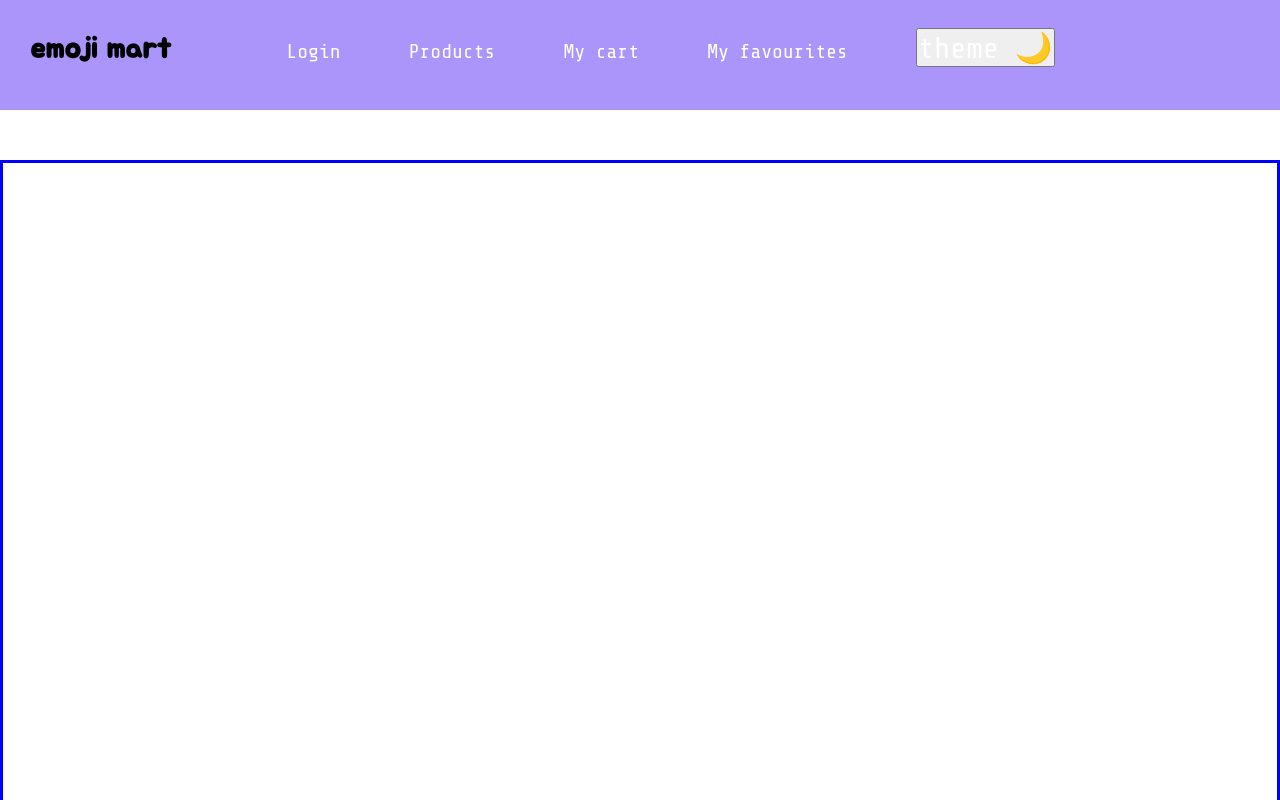
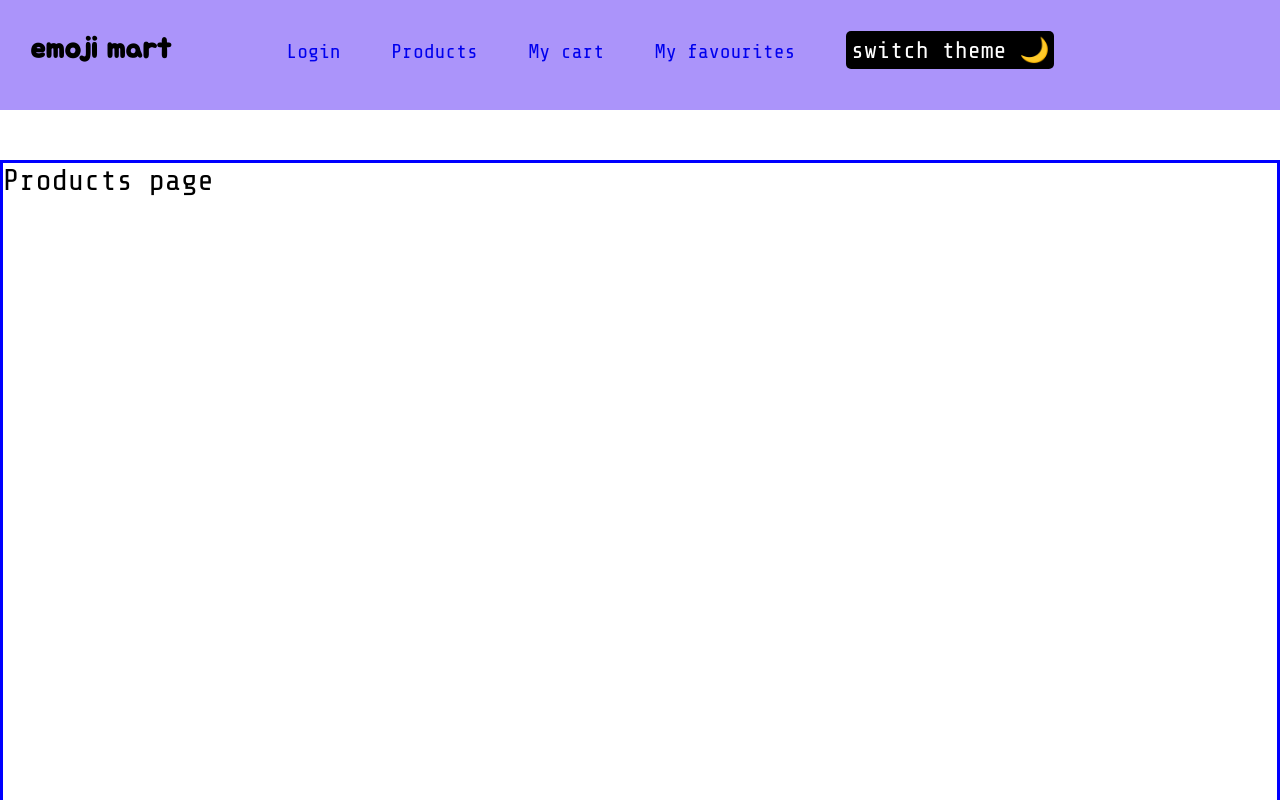
Before and after one commit to solenedel/emoji-mart, a React (Create React App) app: page /products in a window 1280 px wide. Shown: the top 800 px of the page. Built offline with nearby package versions, Linux system fonts and the light colour scheme; a web font is replaced by a local one.

Commit message:
style theme toggle button

```diff
--- a/src/App.js
+++ b/src/App.js
@@ -11,18 +11,19 @@ import { StyledHomePage } from "./components/styled/HomePage.style";
 function App() {
 
 const [theme, setTheme] = useState('light');
-const [toggleButtonIcon, setToggleButtonIcon] = useState('theme 🌙');
+const [toggleButtonIcon, setToggleButtonIcon] = useState('switch theme 🌙');
 
 // toggle between light and dark themes
 const toggleTheme = () => {
   if (theme === 'light') {
     setTheme('dark');
-    setToggleButtonIcon('theme ☀️');
+    setToggleButtonIcon('switch theme ☀️');
   } else {
     setTheme('light');
-    setToggleButtonIcon('theme 🌙');
+    setToggleButtonIcon('switch theme 🌙');
   }
 }
+
 
   return (
       <ThemeProvider theme={theme === 'light' ? lightTheme : darkTheme}>
--- a/src/components/Navbar.js
+++ b/src/components/Navbar.js
@@ -1,10 +1,25 @@
 import React, { useState } from "react";
 import { Link } from "react-router-dom";
-import { StyledDarkMode } from "./styled/DarkMode.style";
 
 
 const Navbar = ({ className, theme, setTheme, toggleTheme, toggleButtonIcon }) => {
 
+
+  const setThemeBtnStyle = () => {
+    if (theme === 'light') {
+      return {
+        background: 'black',
+        color: 'white',
+      }
+    } else {
+      return {
+        background: '#AB94FA',
+        color: 'black',
+        border: 'solid black 2px',
+        borderRadius: '5px',
+      }
+    }
+  }
 
   return (
     <div className={className}>
@@ -14,7 +29,7 @@ const Navbar = ({ className, theme, setTheme, toggleTheme, toggleButtonIcon }) =
        <Link to="/products">Products</Link>
        <Link to="/cart">My cart</Link>
        <Link to="/favs">My favourites</Link>
-       <button onClick={toggleTheme}>{toggleButtonIcon}</button>
+       <button id="theme-toggle-btn" style={setThemeBtnStyle()} onClick={toggleTheme}>{toggleButtonIcon}</button>
      </div>
     </div>
    );
--- a/src/components/styled/GlobalStyles.style.js
+++ b/src/components/styled/GlobalStyles.style.js
@@ -1,13 +1,11 @@
 import { createGlobalStyle } from 'styled-components';
 
 export const GlobalStyles = createGlobalStyle`
-
 
   * {
     box-sizing: border-box;
     margin: 0;
     padding: 0;
-    color: white;
     font-size: 30px;
     font-family: 'Share Tech Mono', monospace;
   }
@@ -18,6 +16,7 @@ export const GlobalStyles = createGlobalStyle`
     transition: all 0.25s linear;
   }
 
+
   h1 {
     font-family: 'Jua', sans-serif;
     font-size: 50px;
--- a/src/components/styled/Navbar.style.js
+++ b/src/components/styled/Navbar.style.js
@@ -9,6 +9,14 @@ export const StyledNavbar = styled(Navbar)`
   display: flex;
   align-items: baseline;
   padding: 10px 20px 10px 30px;
+
+  #theme-toggle-btn {
+    font-size: 24px;
+    border: none;
+    padding: 5px;
+    border-radius: 5px;
+    background: none;
+  }
 
   h1#logo {
     font-size: 30px;
--- a/src/components/styled/theme.js
+++ b/src/components/styled/theme.js
@@ -2,9 +2,15 @@
 export const lightTheme = {
   body: 'white',
   text: 'black',
+  // toggleBtnBkgd: 'black',
+  // toggleBtnText: 'white',
+  // toggleBtnBorder: 'black',
 }
 
 export const darkTheme = {
   body: 'black',
   text: 'white',
+  // // toggleBtnBkgd: 'white',
+  // toggleBtnText: 'black',
+  // toggleBtnBorder: 'black'
 }
```
Also changed, not shown: 1 other file (tests, documents, lock files or other folders).
